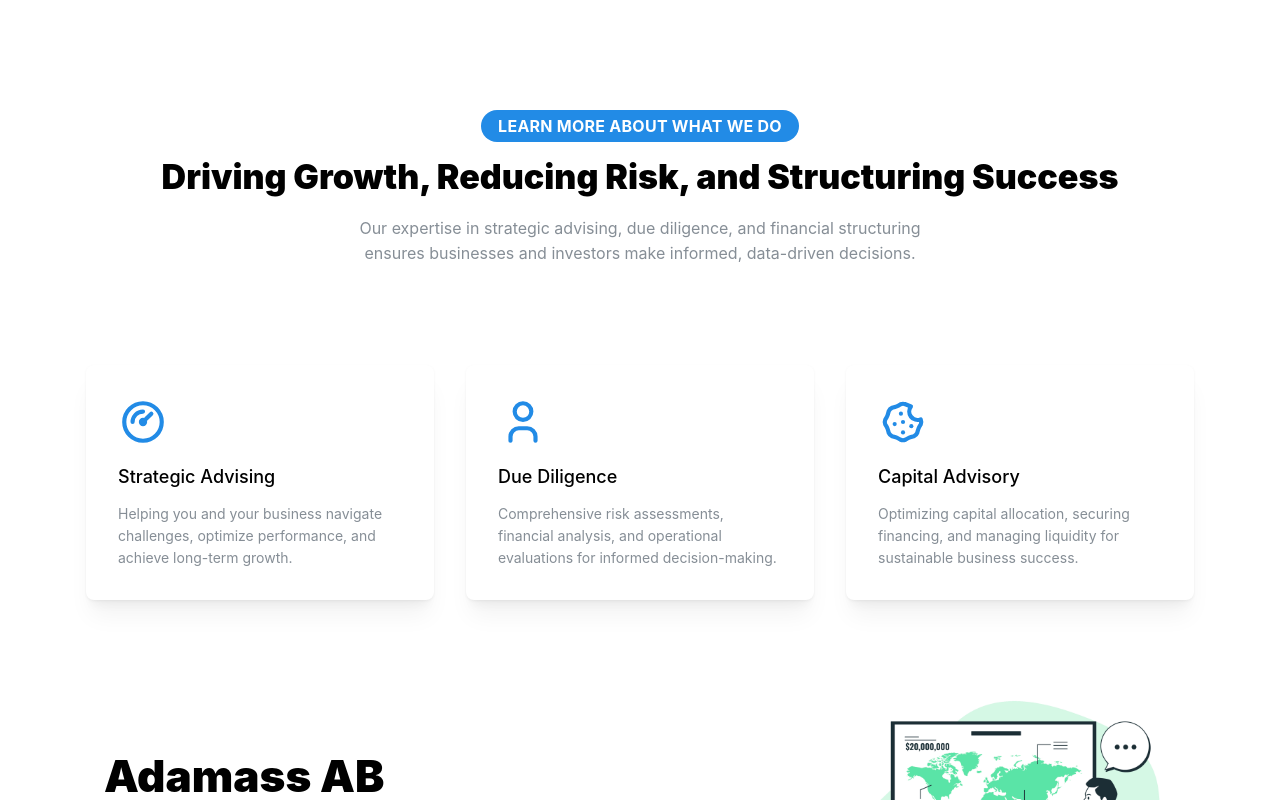
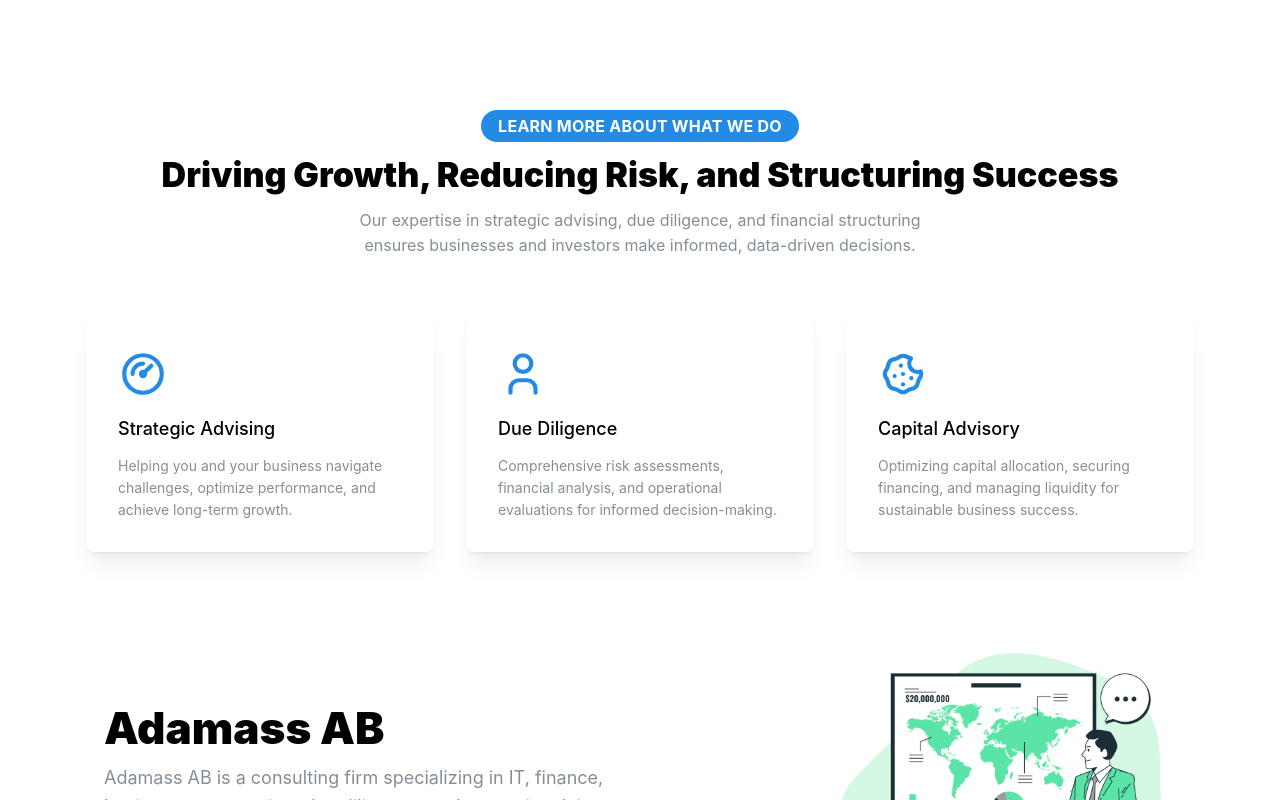
Before and after one commit to KotteJR/ADAMASSTESTFINAL, a Next.js app: page / in a window 1280 px wide. Shown: the part 722-1522 px from the top of the page. Built offline with nearby package versions, Linux system fonts and the light colour scheme.

Commit message:
Fixed text alignment and spacing in FeaturesCards

```diff
--- a/app/components/FeaturesCards.tsx
+++ b/app/components/FeaturesCards.tsx
@@ -35,7 +35,7 @@
 ];
 
 export function FeaturesCards() {
-  const theme = useMantineTheme();  // Now this is safe to use
+  const theme = useMantineTheme();
   const features = mockdata.map((feature) => (
     <Card key={feature.title} shadow="md" radius="md" className={classes.card} padding="xl">
       <feature.icon size={50} stroke={2} color={theme.colors.blue[6]} />
@@ -49,23 +49,23 @@
   ));
 
   return (
-    <Container size="lg" py="xl" id="features-cards"> {/* Added id for scrolling */}
+    <Container size="lg" py="xl" id="features-cards">
       <Group justify="center">
         <Badge variant="filled" size="xl">
           LEARN MORE ABOUT WHAT WE DO
         </Badge>
       </Group>
 
-      <Title order={2} className={classes.title} ta="center" mt="sm">
+      <Title order={2} className={classes.title} ta="center" mt="xs">
         Driving Growth, Reducing Risk, and Structuring Success
       </Title>
 
-      <Text c="dimmed" className={classes.description} ta="center" mt="md">
+      <Text c="dimmed" className={classes.description} ta="center" mt="xs">
         Our expertise in strategic advising, due diligence, and financial structuring ensures businesses and investors make informed, data-driven decisions.
       </Text>
 
-      <Group justify="center" mt={50}>
-        <SimpleGrid cols={{ base: 1, md: 3 }} spacing="xl" mt={50}>
+      <Group justify="center" mt={30}>
+        <SimpleGrid cols={{ base: 1, md: 3 }} spacing="xl" mt={30}>
           {features}
         </SimpleGrid>
       </Group>
```
